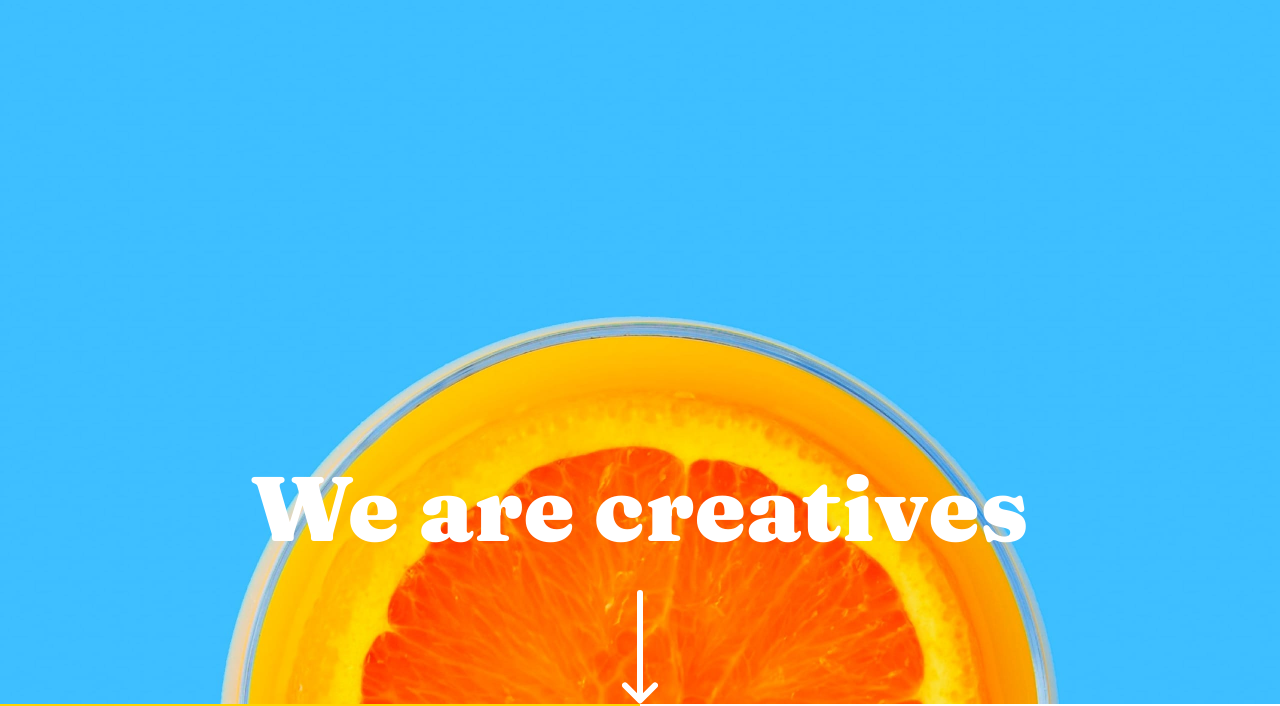
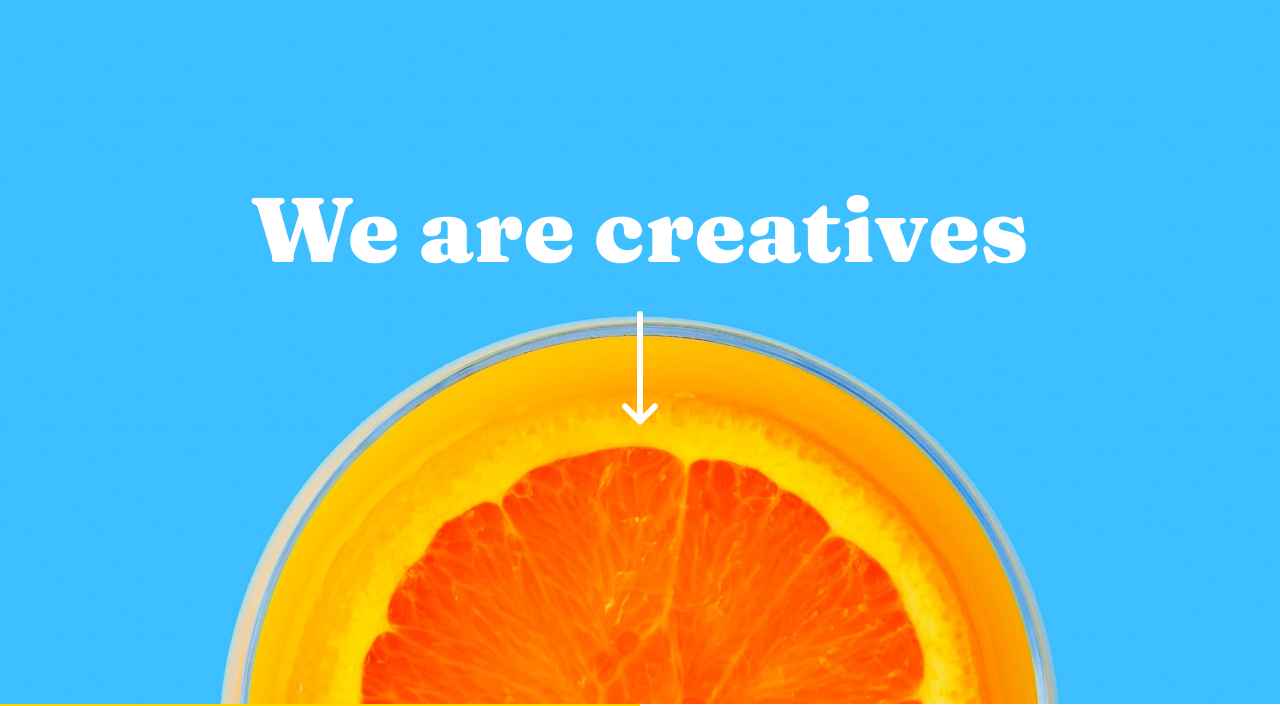
Before and after one commit to bnfcj/sunnyside-agency-landing-page, a plain HTML site: page index.html in a window 1280 px wide. Shown: the part 96-802 px from the top of the page. Drawn offline with Linux system fonts and the light colour scheme.

Commit message:
hopefully fixes margin issue

```diff
--- a/styles/header.css
+++ b/styles/header.css
@@ -26,12 +26,15 @@ header {
   gap: var(--space-xs);
   justify-content: space-between;
 }
-.absolute-center {
-  justify-content: flex-end;
+.header-center {
+  margin-bottom: var(--space-xl-3xl);
 }
 @media screen and (max-height: 550px) {
   .arrow {
     display: none;
+  }
+  .absolute-center {
+    justify-content: flex-end;
   }
   .header-center {
     margin-bottom: 0;
```
